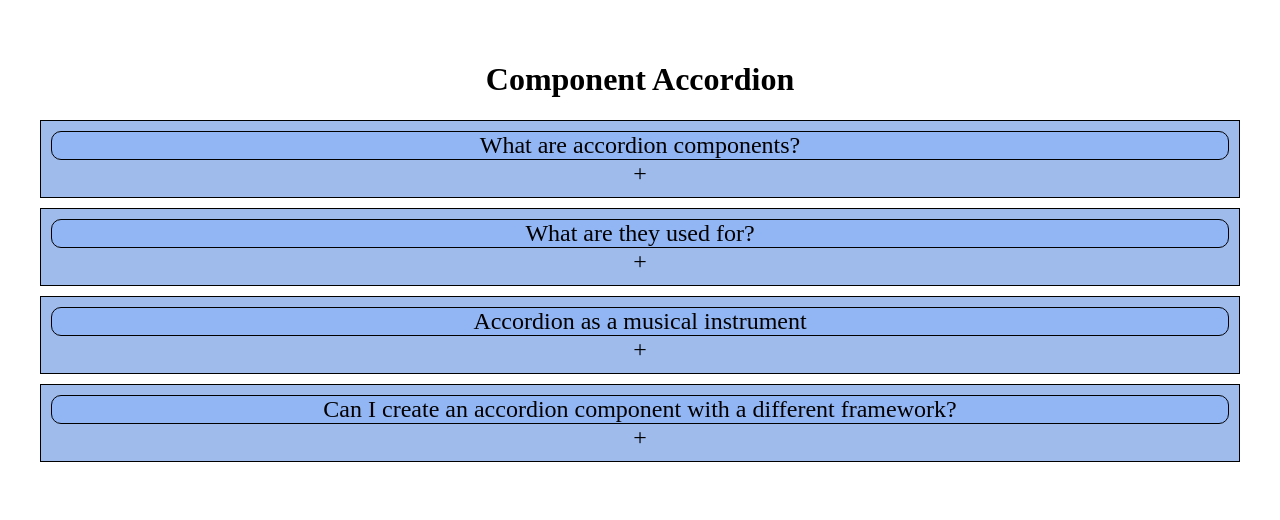
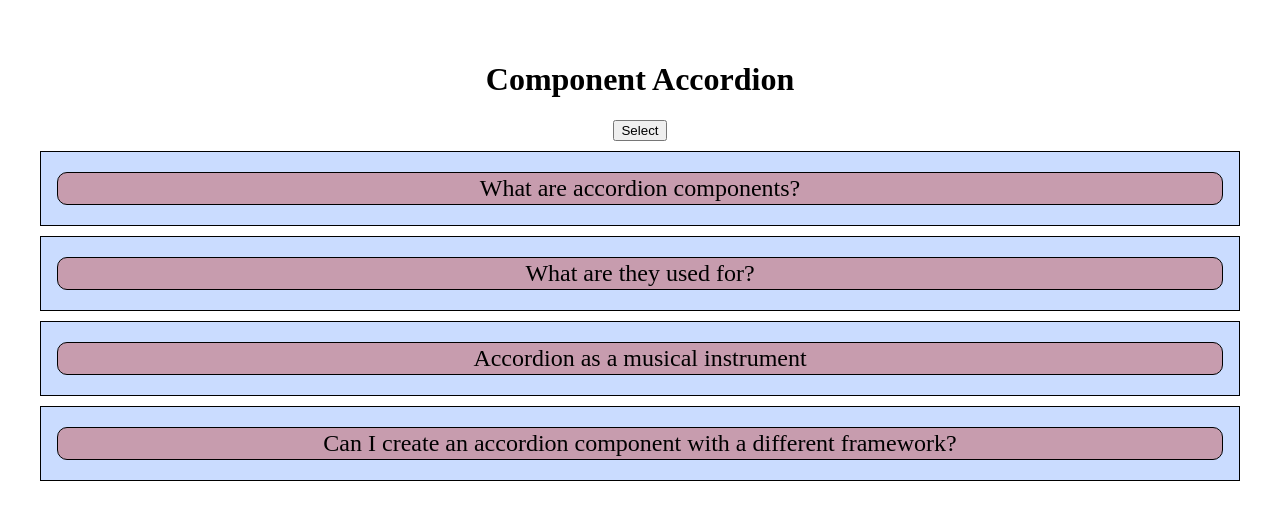
Before and after one commit to SanjeevKumar3662/20plusReactProjects, a React (Vite) app in the folder plusReactProject/: page / in a window 1280 px wide. Shown: the top 520 px of the page. Built offline with nearby package versions, Linux system fonts and the light colour scheme.

Commit message:
added multiselect mode

```diff
--- a/plusReactProject/src/components/accordion/Accordion.jsx
+++ b/plusReactProject/src/components/accordion/Accordion.jsx
@@ -4,27 +4,59 @@ import { useState } from "react";
 
 export default function Accordion() {
   const [selected, setSelected] = useState(null);
+  const [isSingleMode, setMode] = useState(true);
+  const [multiSelect, setMultiSelect] = useState([]);
 
   function handleSingleSelect(id) {
-    setSelected(id);
+    console.log(id);
+    if (isSingleMode) {
+      id === selected ? setSelected(null) : setSelected(id);
+    } else {
+      multiSelect.includes(id)
+        ? setMultiSelect(()=> multiSelect.filter((ele) => ele != id))
+        : setMultiSelect(() => [...multiSelect, id]);
+      // id === selected?setSelected(null):setSelected(id);
+    }
   }
 
   return (
     <>
       <h1>Component Accordion</h1>
-      {data.length > 0
+      <button
+        onClick={() => setMode(() => !isSingleMode)}
+        className="selectBtn"
+      >
+        Select
+      </button>
+
+      {data && data.length > 0
         ? data.map((ele) => {
-            return (
-              <div className="item">
+            return isSingleMode ? (
+              <div key={ele.id} className="item">
                 <div
                   onClick={() => handleSingleSelect(ele.id)}
                   className="title"
                 >
                   {ele.question}
                 </div>
-                <div>+</div>
+
                 {selected === ele.id ? (
-                  <span>{ele.answer}</span>
+                  <div className="answer">{ele.answer}</div>
+                ) : (
+                  <span></span>
+                )}
+              </div>
+            ) : (
+              <div key={ele.id} className="item">
+                <div
+                  onClick={() => handleSingleSelect(ele.id)}
+                  className="title"
+                >
+                  {ele.question}
+                </div>
+
+                {multiSelect.includes(ele.id) ? (
+                  <div className="answer">{ele.answer}</div>
                 ) : (
                   <span></span>
                 )}
--- a/plusReactProject/src/components/accordion/accordion.css
+++ b/plusReactProject/src/components/accordion/accordion.css
@@ -1,14 +1,23 @@
 .item {
+  /* display: flex; */
+  /* justify-content: space-between; */
+  /* align-items: center; */
   border: 1px solid black;
   padding: 10px;
   margin: 10px 0;
   font-size: x-large;
-  background-color: rgba(19, 88, 205, 0.402);
+  background-color: rgba(127, 170, 255, 0.416);
 }
 
+.item div{
+  /* border: 1px solid; */
+  padding: 2px;
+  margin: 10px 6px;
+}
 .item .title {
+  flex:1;
   border: 1px solid;
-  background-color: rgba(127, 170, 255, 0.416);
+  background-color: rgba(198, 101, 103, 0.532);
   border-radius: 10px;
 }
 
```
